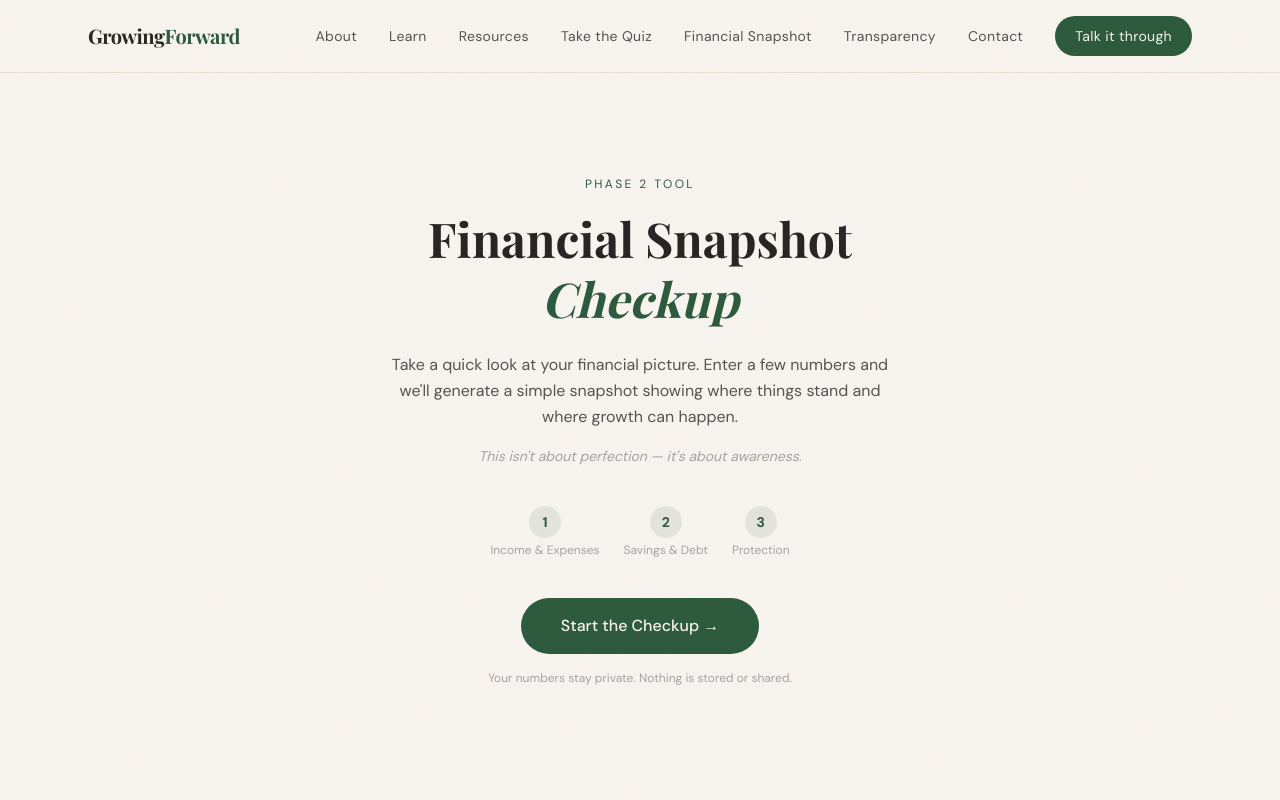
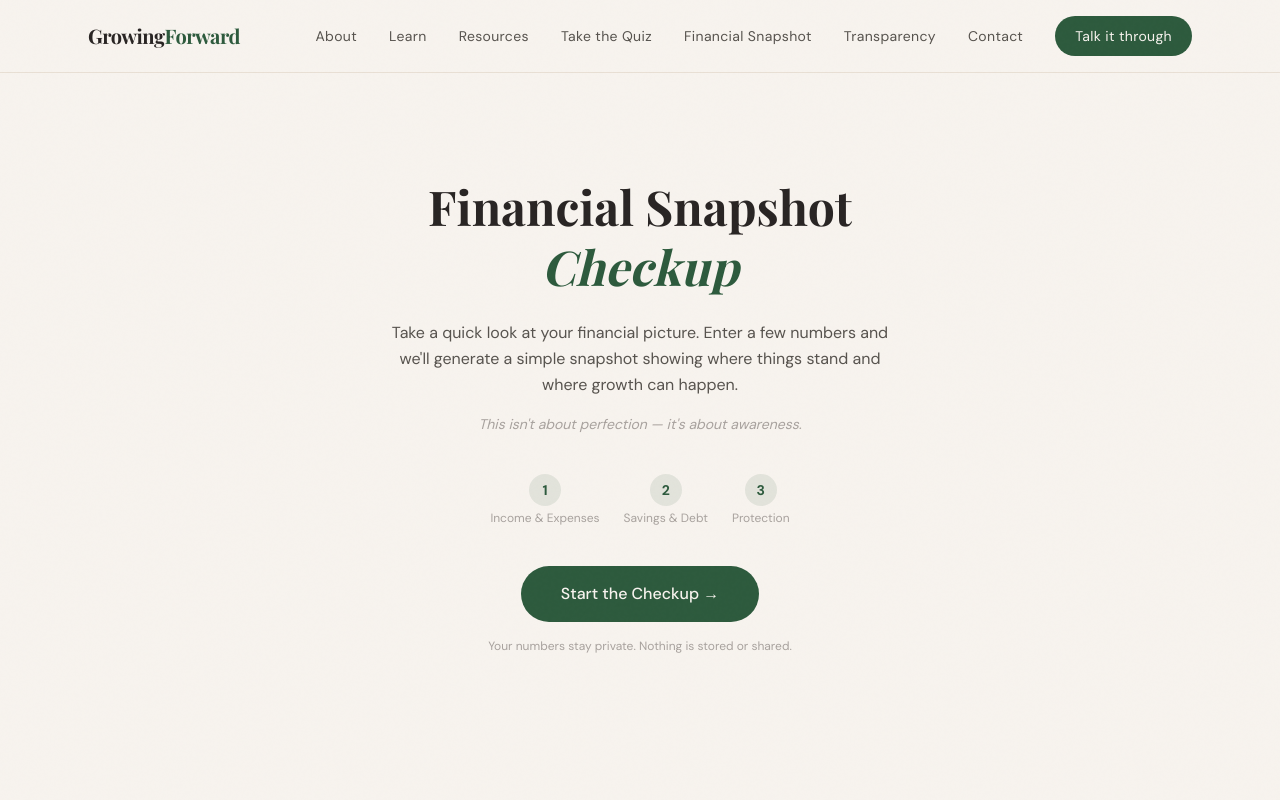
Before and after one commit to Evaldez17/Growing-Forward, a Next.js app: page /snapshot in a window 1280 px wide. Shown: the top 800 px of the page. Built offline with nearby package versions, Linux system fonts and the light colour scheme; a web font is replaced by a local one.

Commit message:
remove phase 2 label from snapshot

```diff
--- a/src/app/snapshot/page.tsx
+++ b/src/app/snapshot/page.tsx
@@ -198,7 +198,7 @@ export default function Snapshot() {
   if (step === 0) return (
     <div className="pt-20">
       <section className="py-24 max-w-xl mx-auto px-6 text-center">
-        <p className="text-xs uppercase tracking-[0.2em] text-forest mb-4">Phase 2 Tool</p>
+
         <h1 className="font-display text-5xl font-bold text-stone-800 leading-tight mb-6">
           Financial Snapshot<br /><span className="text-forest italic">Checkup</span>
         </h1>
```
